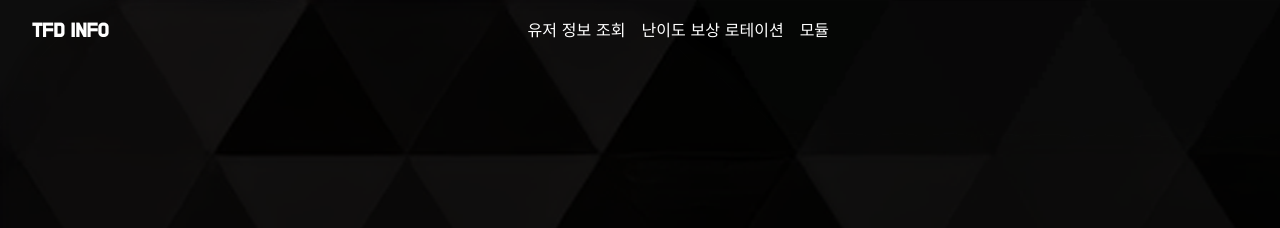
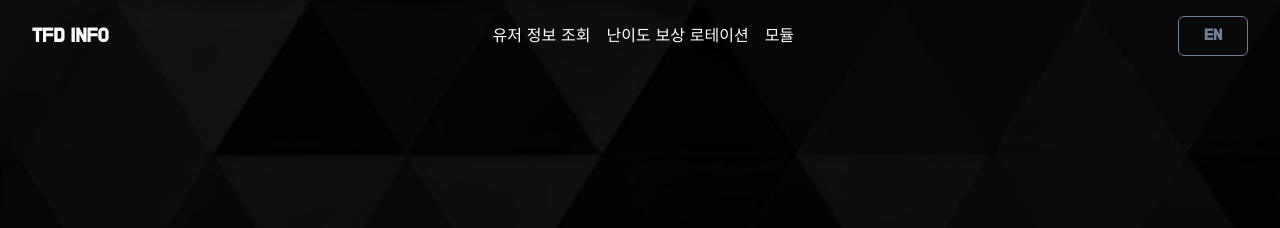
Before and after one commit to probaku1234/tfd_info, a Gatsby site in the folder front/: page / in a window 1280 px wide. Shown: the top 228 px of the page. Built offline with nearby package versions, Linux system fonts and the light colour scheme; Gatsby itself is replaced by a stand-in of ours; some packages are replaced by stand-ins of ours.

Commit message:
add change locale button

```diff
--- a/front/src/components/header.tsx
+++ b/front/src/components/header.tsx
@@ -1,8 +1,21 @@
-import React from "react";
-import { Box, Flex, Link } from "@chakra-ui/react";
+import React, { useContext } from "react";
+import { Box, Flex, Link, Button } from "@chakra-ui/react";
 import { Link as GatsbyLink } from "gatsby";
+import LocaleContext from "../context/locale_context";
 
 const Header = () => {
+  const localeContext = useContext(LocaleContext);
+
+  if (!localeContext) {
+    throw new Error("Header must be used within a LocaleProvider");
+  }
+
+  const { locale, setLocale } = localeContext;
+
+  const toggleLocale = () => {
+    setLocale(locale === "ko" ? "en" : "ko");
+  };
+
   return (
     <Box as="header" color="white" py={4} px={8}>
       <Flex as="nav" justify="space-between" align="center">
@@ -21,10 +34,23 @@ const Header = () => {
           <Link as={GatsbyLink} to="/modules" mx={2}>
             모듈
           </Link>
-          {/* <Link as={GatsbyLink} to="/contact" mx={2}>
-            Contact
-          </Link> */}
         </Flex>
+        <Box>
+          <Button
+            onClick={toggleLocale}
+            colorScheme={locale === "ko" ? "blue" : "gray"}
+            variant="outline"
+            borderColor={locale === "ko" ? "blue.500" : "gray.500"}
+            color={locale === "ko" ? "blue.500" : "gray.500"}
+            _hover={{
+              bg: locale === "ko" ? "blue.500" : "gray.500",
+              color: "white",
+            }}
+            minWidth="70px"
+          >
+            {locale === "ko" ? "한국어" : "EN"}
+          </Button>
+        </Box>
       </Flex>
     </Box>
   );
```
